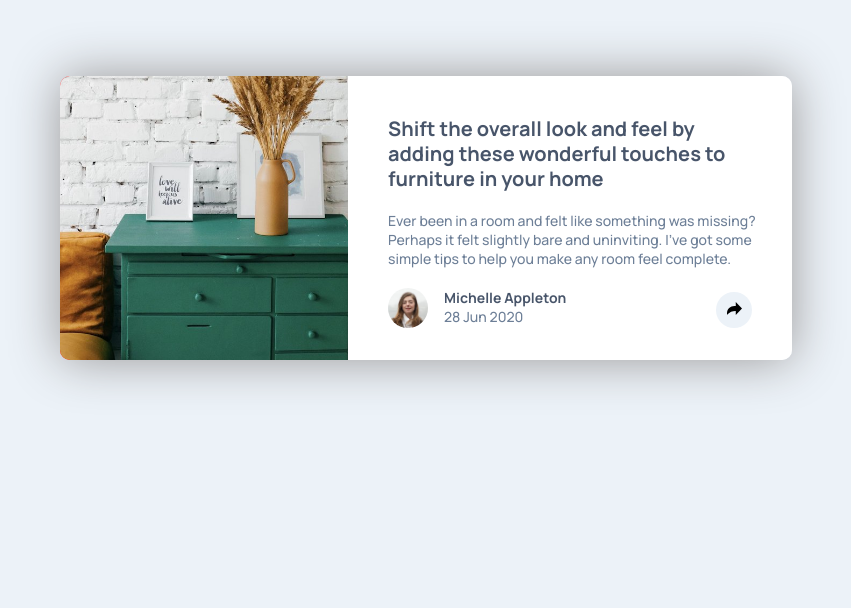
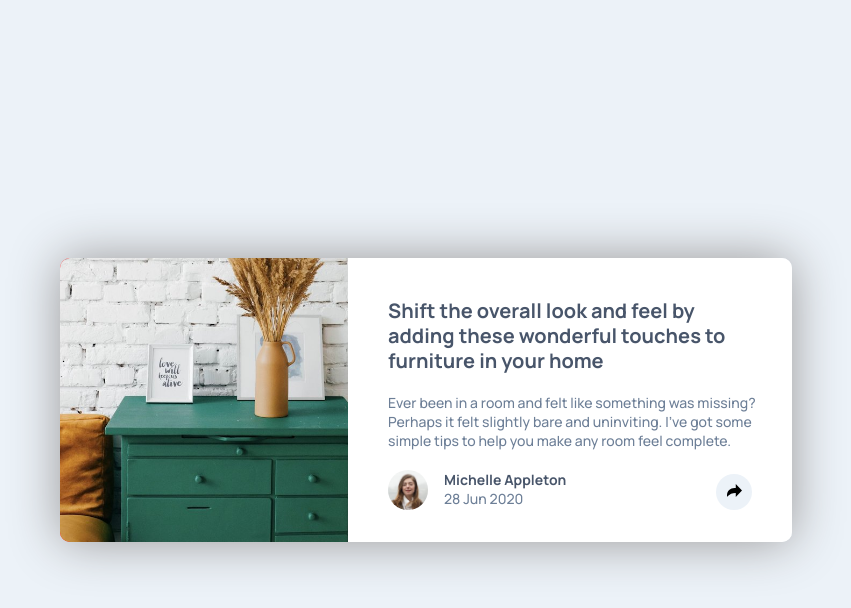
Before and after one commit to arif-khan-dh/articlepreviewcomponent_fm-ch-n, a plain HTML site: page index.html in a window 1280 px wide. Shown: the whole page, without its empty margins (214-1065 px from the left). Drawn offline with Linux system fonts and the light colour scheme.

Commit message:
Vertically Centered

```diff
--- a/app/scss/_globals.scss
+++ b/app/scss/_globals.scss
@@ -13,12 +13,15 @@ body {
     position: relative;
     margin: 0;
     padding: 0;
+    display: flex;
+    justify-content: center;
+    align-items: center;
     min-height: 100vh;
     font-family: "Manrope", sans-serif;
     font-size: $font-sm;
     background-color: $lightGrayishBlue;
     background-repeat: no-repeat;
-    padding-top: toRem(76px);
+    // padding-top: toRem(76px);
     overflow: hidden;
 }
 
```
Also changed, not shown: dist/styles/styles.css.
